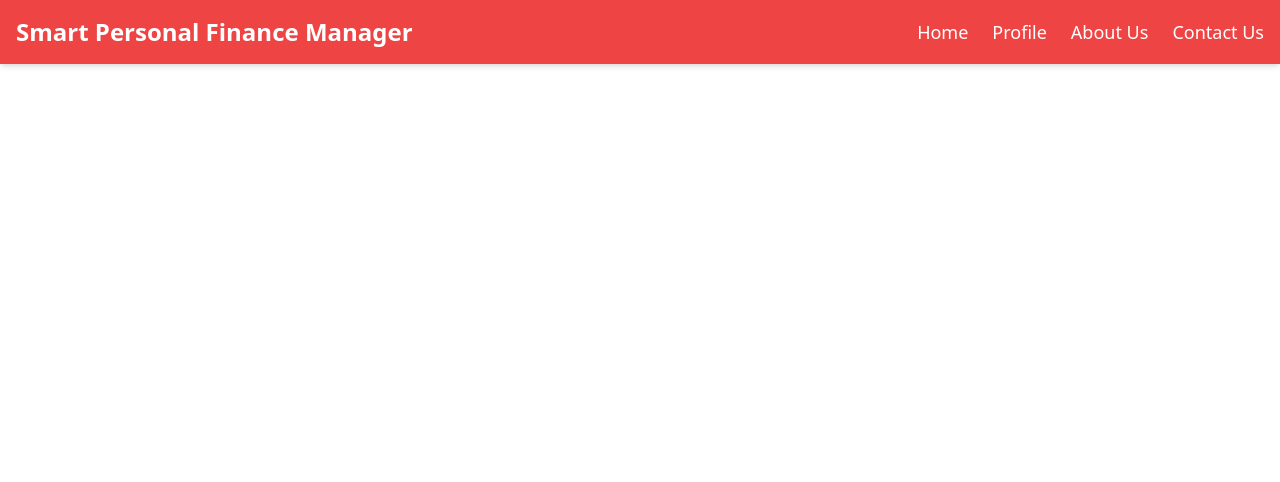
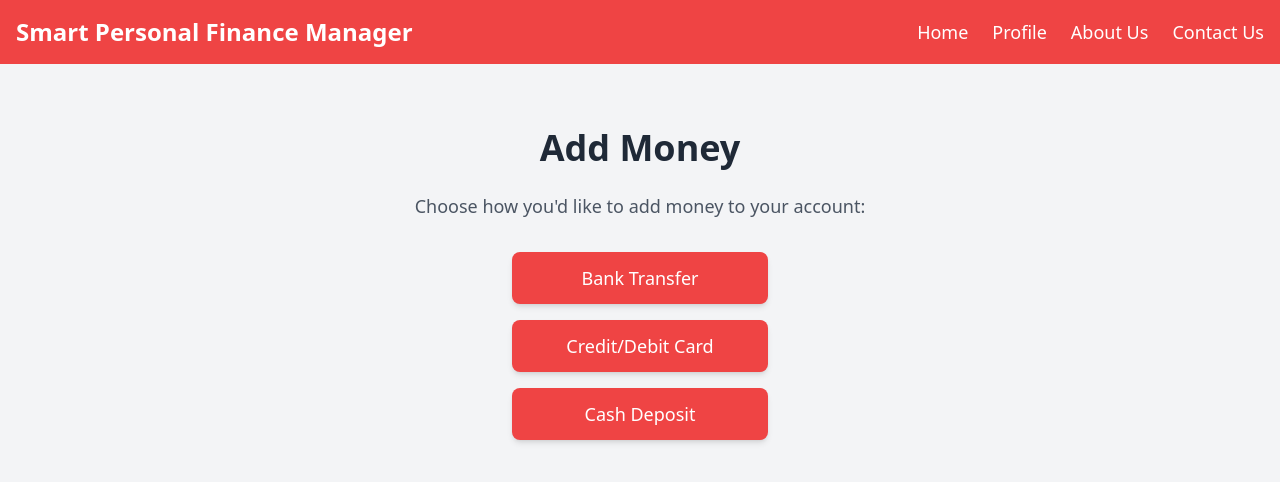
Before and after one commit to anespiki/SPFM, a React (Create React App) app in the folder frontend/: page /add-money in a window 1280 px wide. Shown: the top 482 px of the page. Built offline with nearby package versions, Linux system fonts and the light colour scheme.

Commit message:
added money input

```diff
--- a/frontend/src/App.js
+++ b/frontend/src/App.js
@@ -7,6 +7,7 @@ import ContactPage from './components/ContactPage';
 import Navbar from './components/Navbar'; // Import Navbar
 import ProfilePage from './components/ProfilePage';
 import GasExpensesPage from './components/GasExpensesPage';
+import AddMoneyPage from './components/AddMoneyPage';
 
 function App() {
   const location = useLocation(); // Get the current location
@@ -23,6 +24,7 @@ function App() {
         <Route path="/contact" element={<ContactPage />} />
         <Route path="/profile" element={<ProfilePage />} />
         <Route path="/gas-expenses" element={<GasExpensesPage />} />
+        <Route path="/add-money" element={<AddMoneyPage />} />
       </Routes>
     </div>
   );
--- /dev/null
+++ b/frontend/src/components/AddMoneyPage.jsx
@@ -0,0 +1,18 @@
+import React from 'react';
+import '../styles/add-money-page.css'; // Import the Tailwind-based CSS file
+
+const AddMoneyPage = () => {
+  return (
+    <div className="container">
+      <h1 className="title">Add Money</h1>
+      <p className="description">Choose how you'd like to add money to your account:</p>
+      <div className="button-container">
+        <button className="option-button">Bank Transfer</button>
+        <button className="option-button">Credit/Debit Card</button>
+        <button className="option-button">Cash Deposit</button>
+      </div>
+    </div>
+  );
+};
+
+export default AddMoneyPage;
--- a/frontend/src/components/HomePage.jsx
+++ b/frontend/src/components/HomePage.jsx
@@ -26,7 +26,9 @@ const HomePage = () => {
       <div className="expenses-container">
         {/* Buttons Section */}
         <div className="expenses-buttons">
-          <button className="expense-button">Add Money</button>
+          <Link to="/add-money">
+            <button className="expense-button">Add Money</button>
+          </Link>
           <button className="expense-button">Exchange</button>
           <button className="expense-button">Details</button>
           <button className="expense-button">More</button>
@@ -44,10 +46,6 @@ const HomePage = () => {
             <span className="expense-amount">60KM</span>
           </div>
           <div className="expense-item">
-            <span className="expense-name">Coffee:</span>
-            <span className="expense-amount">50KM</span>
-          </div>
-          <div className="expense-item">
             <span className="expense-name">
               <Link to="/gas-expenses" className="expense-link">
                 Gas:
@@ -63,9 +61,6 @@ const HomePage = () => {
             <span className="expense-name">Groceries:</span>
             <span className="expense-amount">300KM</span>
           </div>
-          <div className="expense-item">
-            <span className="expense-name">See more</span>
-          </div>
         </div>
       </div>
     </div>
--- /dev/null
+++ b/frontend/src/styles/add-money-page.css
@@ -0,0 +1,25 @@
+
+/* Container for the page */
+.container {
+  @apply flex flex-col items-center justify-start min-h-screen bg-gray-100 p-6 pt-16; /* Added pt-16 for spacing from the top */
+}
+
+/* Title styling */
+.title {
+  @apply text-4xl font-bold text-gray-800 mb-6;
+}
+
+/* Description text */
+.description {
+  @apply text-lg text-gray-600 mb-8 text-center;
+}
+
+/* Button container */
+.button-container {
+  @apply flex flex-col gap-4;
+}
+
+/* Button styles */
+.option-button {
+  @apply w-64 py-3 bg-red-500 text-white text-lg font-medium rounded-lg shadow-md hover:bg-red-600 transition;
+}
```
